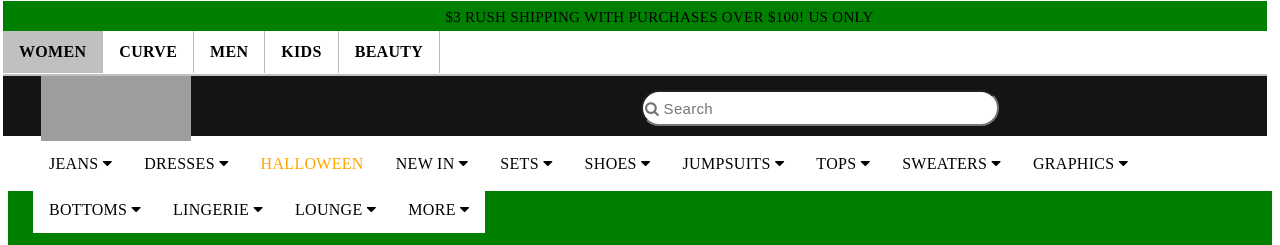
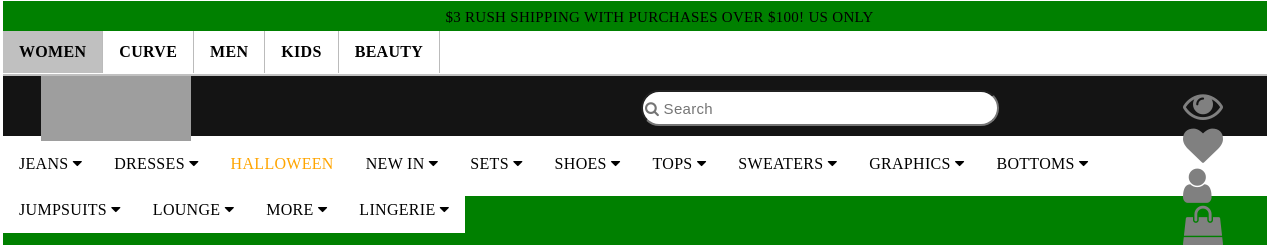
Before and after one commit to paragpatil187/projectfashionnova, a plain HTML site: page landingpage.html in a window 1280 px wide. Shown: the top 245 px of the page. Drawn offline with Linux system fonts and the light colour scheme; grey boxes are pictures that could not be loaded.

Commit message:
UPDATE LANDING PAGE

```diff
--- a/landingpage.html
+++ b/landingpage.html
@@ -116,6 +116,7 @@ select{
   top: 0;
   width: 100%
 }
+                                             /* logo customisation */
 .logotab .logo{
     height: 65px;
     width: 150px;
@@ -134,9 +135,10 @@ select{
     font-size: 15px;
 
 }
+                                /* icons are here to customise */
 .topicons{
 
-    margin-left:1300px;
+    margin-left:1150px;
     margin-top: -40px;
     color: grey;
 
@@ -149,14 +151,11 @@ select{
 
 
 }
+                  /* navigation bar */
 .navbar {
   overflow: hidden;
   float: left;
-  margin-left: 30px;
-
-
-
-
+  margin-right: 50px;
 }
 
 /* Links inside the navbar */
@@ -165,14 +164,14 @@ select{
   font-size: 14px;
   color: white;
   text-align: center;
-  padding: 14px 12px;
+  padding: 16px 12px;
   text-decoration: underline;
 }
 
 /* The dropdown container */
 .dropdown {
 
-    background-color: white;
+background-color: white;
   float: left;
   overflow: hidden;
 }
@@ -185,17 +184,17 @@ select{
   color: black;
   padding: 14px 16px;
   background-color: inherit;
-  font-family: inherit; /* Important for vertical align on mobile phones */
-  margin: 0; /* Important for vertical align on mobile phones */
+  font-family: inherit;
+  margin: 0;
 }
 
-/* Add a red background color to navbar links on hover */
+
 .navbar a:hover, .dropdown:hover .dropbtn {
   text-decoration: underline;
 }
 
 
-/* Dropdown content (hidden by default) */
+
 .dropdown-content {
   display: none;
   position: absolute;
@@ -206,7 +205,7 @@ select{
   z-index: 1;
 }
 
-/* Links inside the dropdown */
+
 .dropdown-content a {
   float: none;
   color: black;
@@ -266,6 +265,8 @@ div .line{
           filter: blur(3px);
        -webkit-filter: blur(3px);
         }
+
+                                 /* footer customisation */
         .footer{
             background-color: black;
             height: 300px;
@@ -500,12 +501,7 @@ div .line{
             </button>
 
           </div>
-          <div class="dropdown">
-            <button class="dropbtn">JUMPSUITS
-              <i class="fa fa-caret-down"></i>
-            </button>
 
-          </div>
           <div class="dropdown">
             <button class="dropbtn">TOPS
               <i class="fa fa-caret-down"></i>
@@ -534,6 +530,10 @@ div .line{
               <button class="dropbtn">LINGERIE
                 <i class="fa fa-caret-down"></i>
               </button>
+              <div class="dropdown">
+                <button class="dropbtn">JUMPSUITS
+                  <i class="fa fa-caret-down"></i>
+                </button>
 
             </div>
             <div class="dropdown">
```
